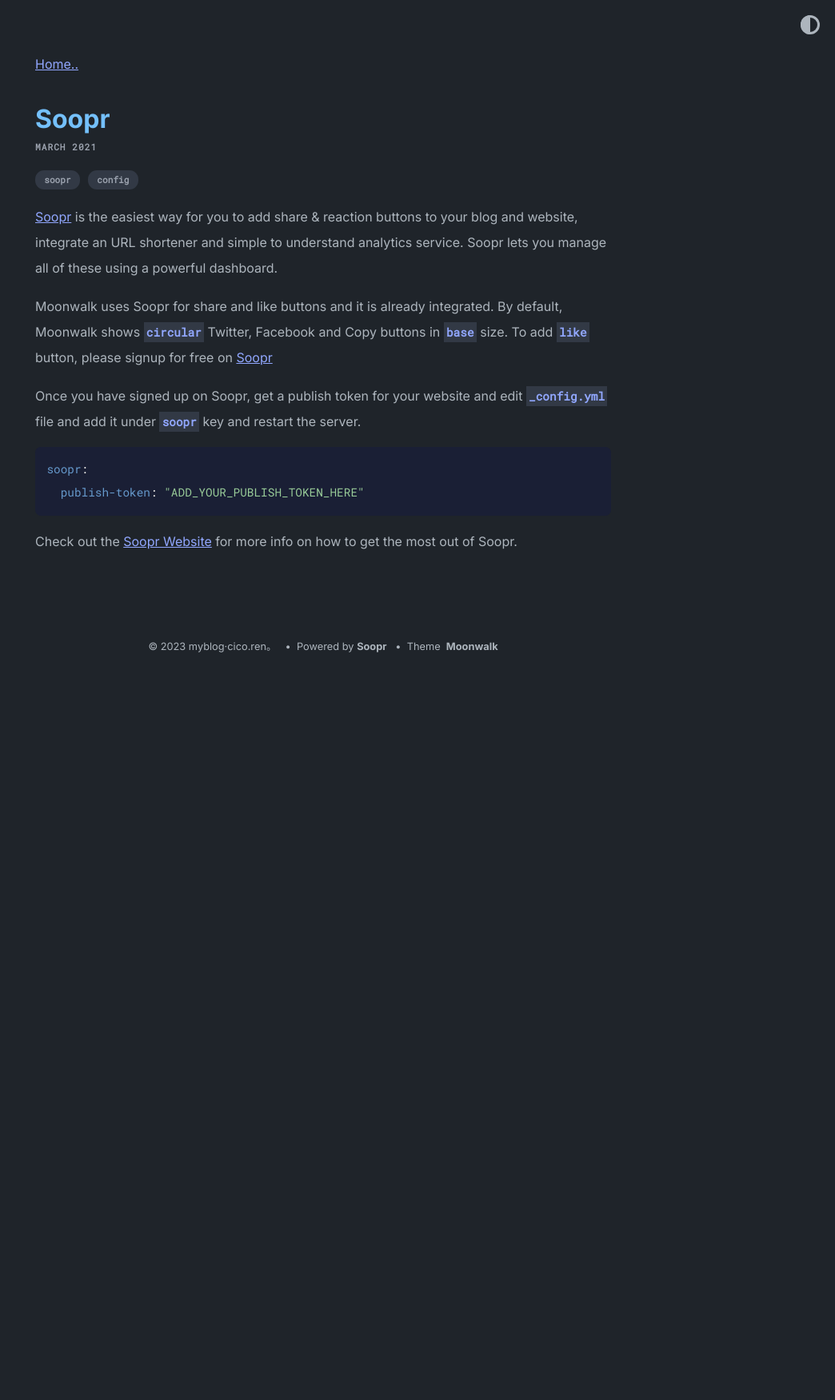
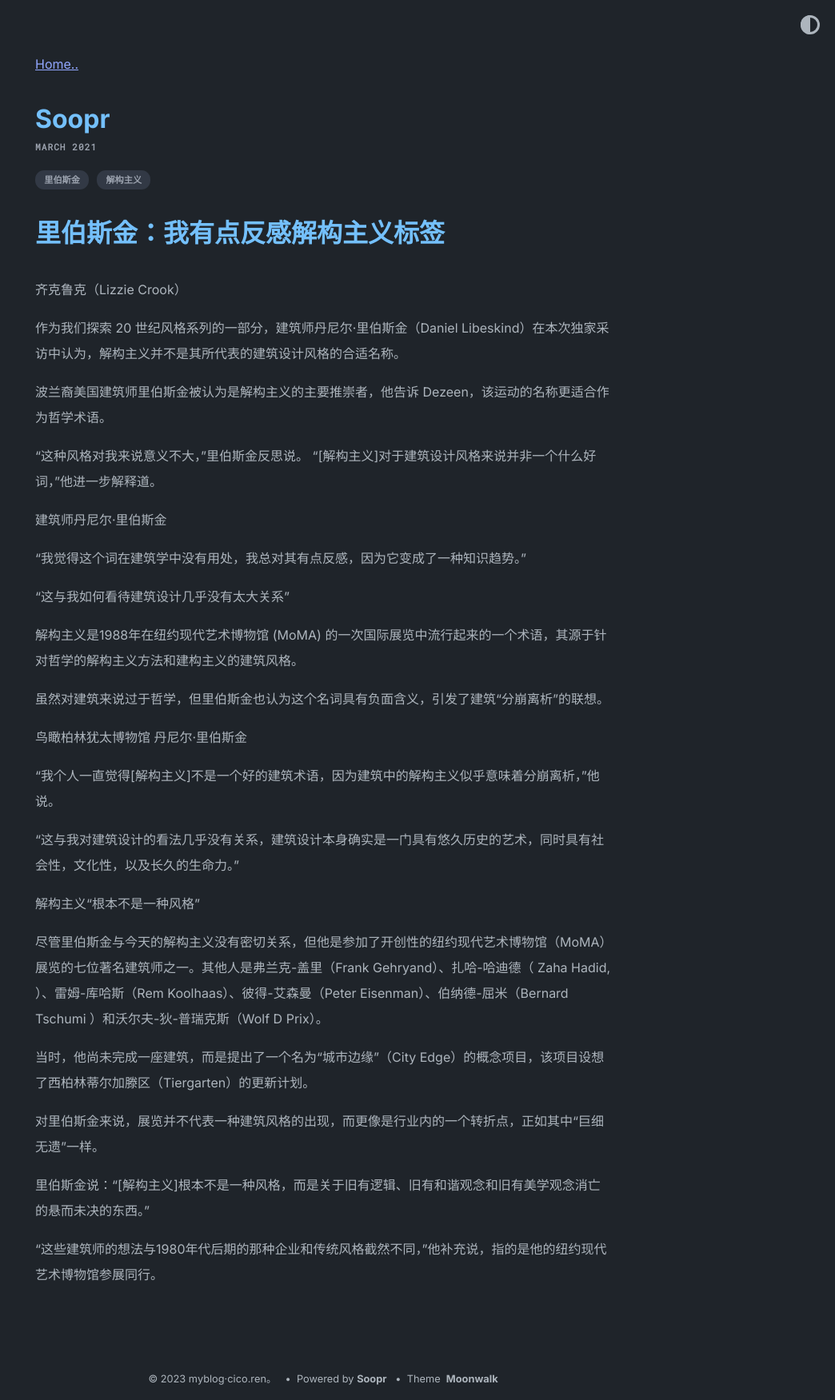
Before and after one commit to nuanyang938/Moonwalk, a Jekyll site: the page built from _posts/2021-03-04-soopr.md, in a window 1280 px wide. Shown: the whole page at 80% size, without its empty margins (236-1280 px from the left). Built offline with Jekyll 4.4.1, drawn with Linux system fonts in a browser that asks for light colours; before the commit the page ends 900 px from its top, so only the background shows below that.

Commit message:
Update 2021-03-04-soopr.md

````diff
--- a/_posts/2021-03-04-soopr.md
+++ b/_posts/2021-03-04-soopr.md
@@ -1,18 +1,45 @@
 ---
 layout: post
-tags: [soopr, config]
+tags: [里伯斯金, 解构主义]
 ---
 
-[Soopr][soopr-website] is the easiest way for you to add share & reaction buttons to your blog and website, integrate an URL shortener and simple to understand analytics service. Soopr lets you manage all of these using a powerful dashboard.
+# 里伯斯金：我有点反感解构主义标签
 
-Moonwalk uses Soopr for share and like buttons and it is already integrated. By default, Moonwalk shows `circular` Twitter, Facebook and Copy buttons in `base` size. To add `like` button, please signup for free on [Soopr][soopr-website]
+齐克鲁克（Lizzie Crook）
 
-Once you have signed up on Soopr, get a publish token for your website and edit `_config.yml` file and add it under `soopr` key and restart the server.
-```yml
-soopr:
-  publish-token: "ADD_YOUR_PUBLISH_TOKEN_HERE"
-```
+作为我们探索 20 世纪风格系列的一部分，建筑师丹尼尔·里伯斯金（Daniel Libeskind）在本次独家采访中认为，解构主义并不是其所代表的建筑设计风格的合适名称。
 
-Check out the [Soopr Website][soopr-website] for more info on how to get the most out of Soopr.
+波兰裔美国建筑师里伯斯金被认为是解构主义的主要推崇者，他告诉 Dezeen，该运动的名称更适合作为哲学术语。
 
-[soopr-website]: https://www.soopr.co
+“这种风格对我来说意义不大，”里伯斯金反思说。 “[解构主义]对于建筑设计风格来说并非一个什么好词，”他进一步解释道。
+
+
+
+建筑师丹尼尔·里伯斯金
+
+“我觉得这个词在建筑学中没有用处，我总对其有点反感，因为它变成了一种知识趋势。”
+
+“这与我如何看待建筑设计几乎没有太大关系”
+
+解构主义是1988年在纽约现代艺术博物馆 (MoMA) 的一次国际展览中流行起来的一个术语，其源于针对哲学的解构主义方法和建构主义的建筑风格。
+
+虽然对建筑来说过于哲学，但里伯斯金也认为这个名词具有负面含义，引发了建筑“分崩离析”的联想。
+
+
+鸟瞰柏林犹太博物馆 丹尼尔·里伯斯金
+
+“我个人一直觉得[解构主义]不是一个好的建筑术语，因为建筑中的解构主义似乎意味着分崩离析，”他说。
+
+“这与我对建筑设计的看法几乎没有关系，建筑设计本身确实是一门具有悠久历史的艺术，同时具有社会性，文化性，以及长久的生命力。”
+
+解构主义“根本不是一种风格”
+
+尽管里伯斯金与今天的解构主义没有密切关系，但他是参加了开创性的纽约现代艺术博物馆（MoMA）展览的七位著名建筑师之一。其他人是弗兰克-盖里（Frank Gehryand）、扎哈-哈迪德（ Zaha Hadid, ）、雷姆-库哈斯（Rem Koolhaas）、彼得-艾森曼（Peter Eisenman）、伯纳德-屈米（Bernard Tschumi ）和沃尔夫-狄-普瑞克斯（Wolf D Prix）。
+
+当时，他尚未完成一座建筑，而是提出了一个名为“城市边缘”（City Edge）的概念项目，该项目设想了西柏林蒂尔加滕区（Tiergarten）的更新计划。
+
+对里伯斯金来说，展览并不代表一种建筑风格的出现，而更像是行业内的一个转折点，正如其中“巨细无遗”一样。
+
+里伯斯金说：“[解构主义]根本不是一种风格，而是关于旧有逻辑、旧有和谐观念和旧有美学观念消亡的悬而未决的东西。”
+
+“这些建筑师的想法与1980年代后期的那种企业和传统风格截然不同，”他补充说，指的是他的纽约现代艺术博物馆参展同行。
````
